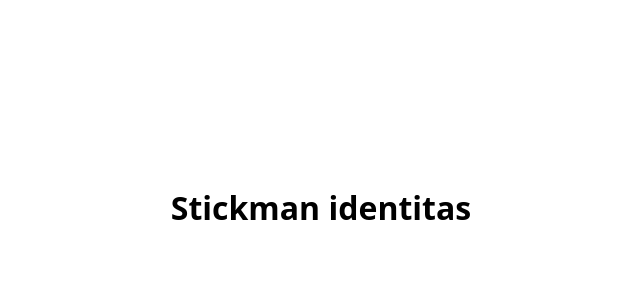
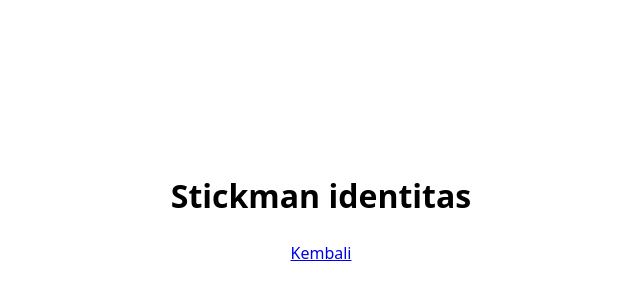
Before and after one commit to Rafifhan/Rafifhan.loginChallenge.github.io, a plain HTML site: page index.html in a window 1280 px wide. Shown: the part 192-492 px from the top of the page, without its empty margins (319-959 px from the left). Drawn offline with Linux system fonts and the light colour scheme; no server answers.

Commit message:
Update index.html

```diff
--- a/index.html
+++ b/index.html
@@ -7,7 +7,10 @@
   <body>
     <h1>Stickman identitas</h1>
     <div class="card" id="users"></div>
+    <div class="link1">
+      <a href="button.html" role="button">Kembali</a>
+    </div>
+    <script src="main.js"></script>
 
-    <script src="main.js"></script>
   </body>
 </html>
```
